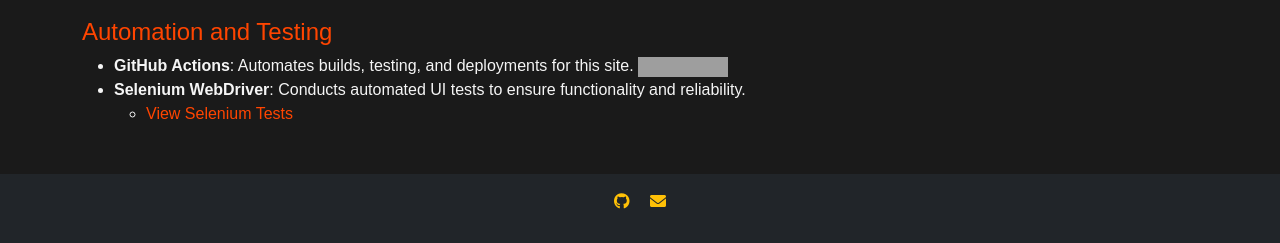
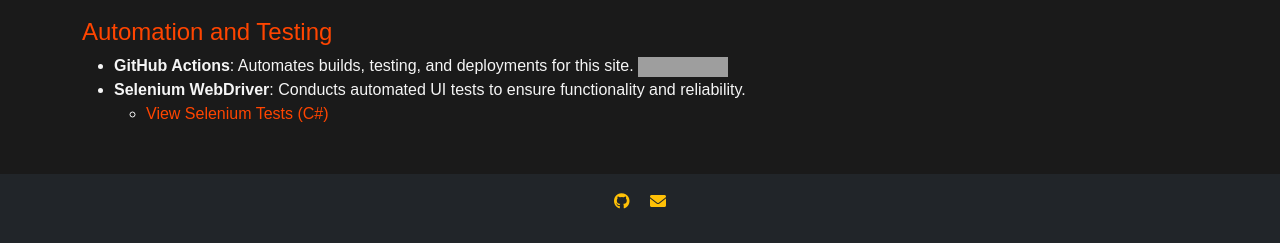
Before and after one commit to drmDev/drmDev.github.io, a Jekyll site: the page built from index.md, in a window 1280 px wide. Shown: the part 1081-1324 px from the top of the page. Built offline with Jekyll 4.4.1, drawn with Linux system fonts in a browser that asks for light colours; grey boxes are pictures that could not be loaded.

```diff
--- a/index.md
+++ b/index.md
@@ -32,4 +32,4 @@ Explore my professional background and experiences:
 - **GitHub Actions**: Automates builds, testing, and deployments for this site.
   ![Build Status](https://github.com/drmDev/drmDev.github.io/actions/workflows/ci-cd.yml/badge.svg)
 - **Selenium WebDriver**: Conducts automated UI tests to ensure functionality and reliability.
-  - <a href="https://github.com/drmDev/drmDev.github.io/tree/main/SeleniumTests" target="_blank" rel="noopener noreferrer">View Selenium Tests</a>
+  - <a href="https://github.com/drmDev/drmDev.github.io/tree/main/SeleniumTests" target="_blank" rel="noopener noreferrer">View Selenium Tests (C#)</a>
```
